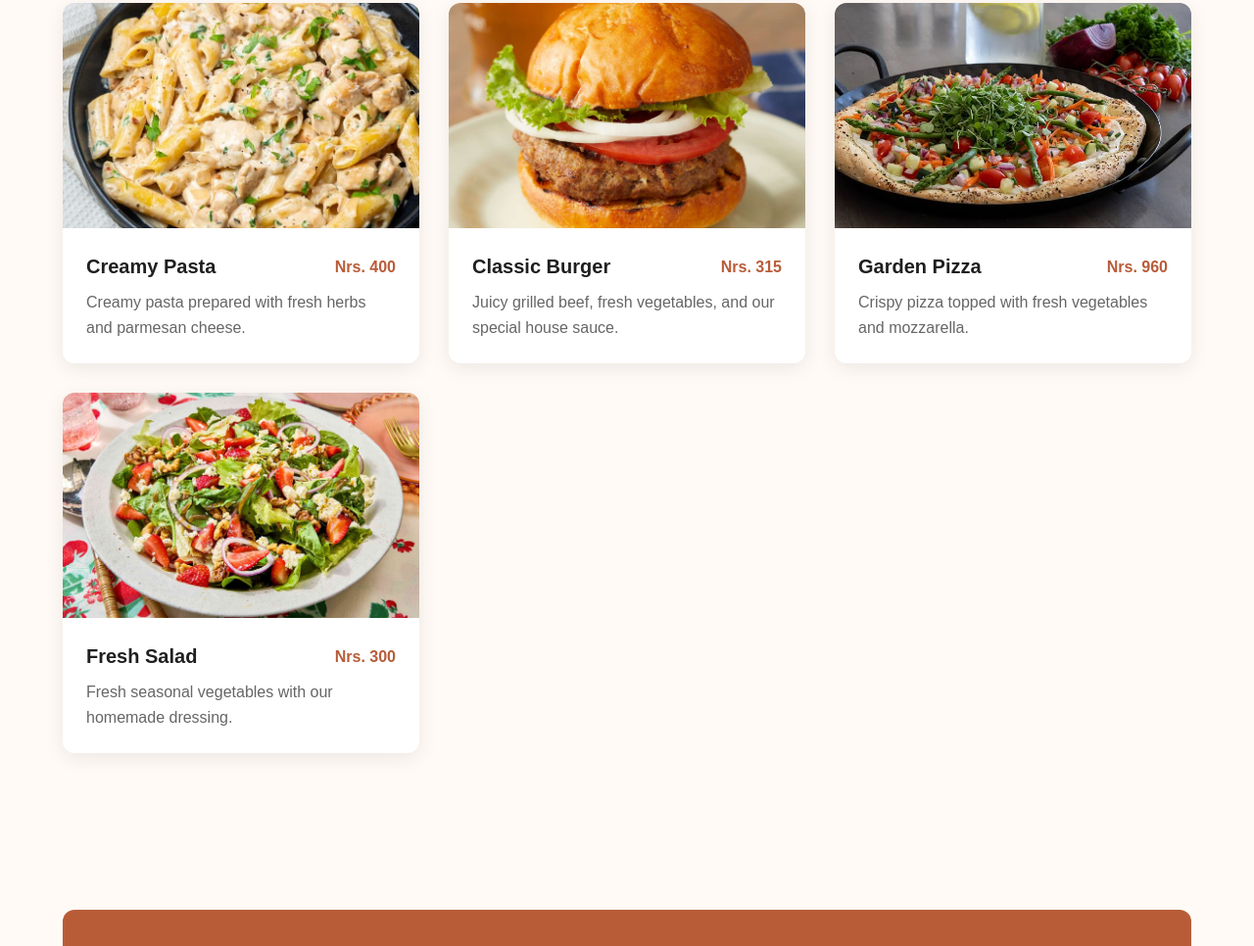
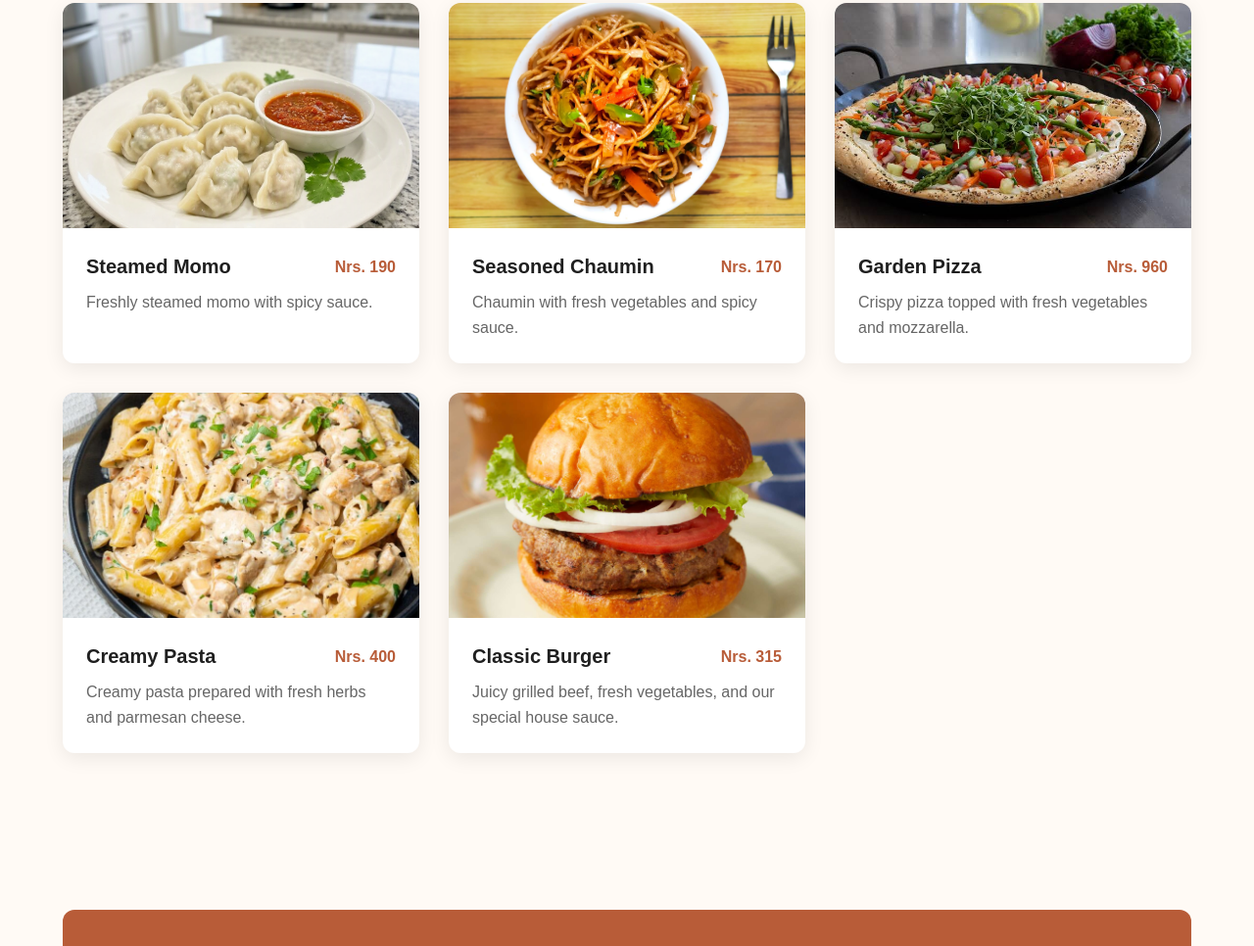
Before and after one commit to ranjanx7/restaurant, a plain HTML site: page index.html in a window 1280 px wide. Shown: the part 1680-2646 px from the top of the page at 98% size. Drawn offline with Linux system fonts and the light colour scheme.

Commit message:
just added few other menu items

```diff
--- a/index.html
+++ b/index.html
@@ -120,6 +120,47 @@
           <div class="menu-grid">
             <!-- Menu Card -->
             <article class="menu-card">
+              <img src="images/momo.png" alt="Freshly Steamed Momo" />
+
+              <div class="menu-card-content">
+                <div class="menu-card-header">
+                  <h3>Steamed Momo</h3>
+                  <span>Nrs. 190</span>
+                </div>
+
+                <p>Freshly steamed momo with spicy sauce.</p>
+              </div>
+            </article>
+
+            <!-- Menu Card -->
+            <article class="menu-card">
+              <img src="images/chaumin.jpg" alt="Freshly cooked chaumin" />
+
+              <div class="menu-card-content">
+                <div class="menu-card-header">
+                  <h3>Seasoned Chaumin</h3>
+                  <span>Nrs. 170</span>
+                </div>
+
+                <p>Chaumin with fresh vegetables and spicy sauce.</p>
+              </div>
+            </article>
+
+            <!-- Menu Card -->
+            <article class="menu-card">
+              <img src="images/pizza.jpg" alt="Freshly baked pizza" />
+
+              <div class="menu-card-content">
+                <div class="menu-card-header">
+                  <h3>Garden Pizza</h3>
+                  <span>Nrs. 960</span>
+                </div>
+
+                <p>Crispy pizza topped with fresh vegetables and mozzarella.</p>
+              </div>
+            </article>
+            <!-- Menu Card -->
+            <article class="menu-card">
               <img src="images/pasta.jpg" alt="Creamy pasta dish" />
 
               <div class="menu-card-content">
@@ -148,34 +189,6 @@
                   Juicy grilled beef, fresh vegetables, and our special house
                   sauce.
                 </p>
-              </div>
-            </article>
-
-            <!-- Menu Card -->
-            <article class="menu-card">
-              <img src="images/pizza.jpg" alt="Freshly baked pizza" />
-
-              <div class="menu-card-content">
-                <div class="menu-card-header">
-                  <h3>Garden Pizza</h3>
-                  <span>Nrs. 960</span>
-                </div>
-
-                <p>Crispy pizza topped with fresh vegetables and mozzarella.</p>
-              </div>
-            </article>
-
-            <!-- Menu Card -->
-            <article class="menu-card">
-              <img src="images/salad.jpg" alt="Fresh healthy salad" />
-
-              <div class="menu-card-content">
-                <div class="menu-card-header">
-                  <h3>Fresh Salad</h3>
-                  <span>Nrs. 300</span>
-                </div>
-
-                <p>Fresh seasonal vegetables with our homemade dressing.</p>
               </div>
             </article>
           </div>
```
Also changed, not shown: images/chaumin.jpg (added), images/momo.png (added).
